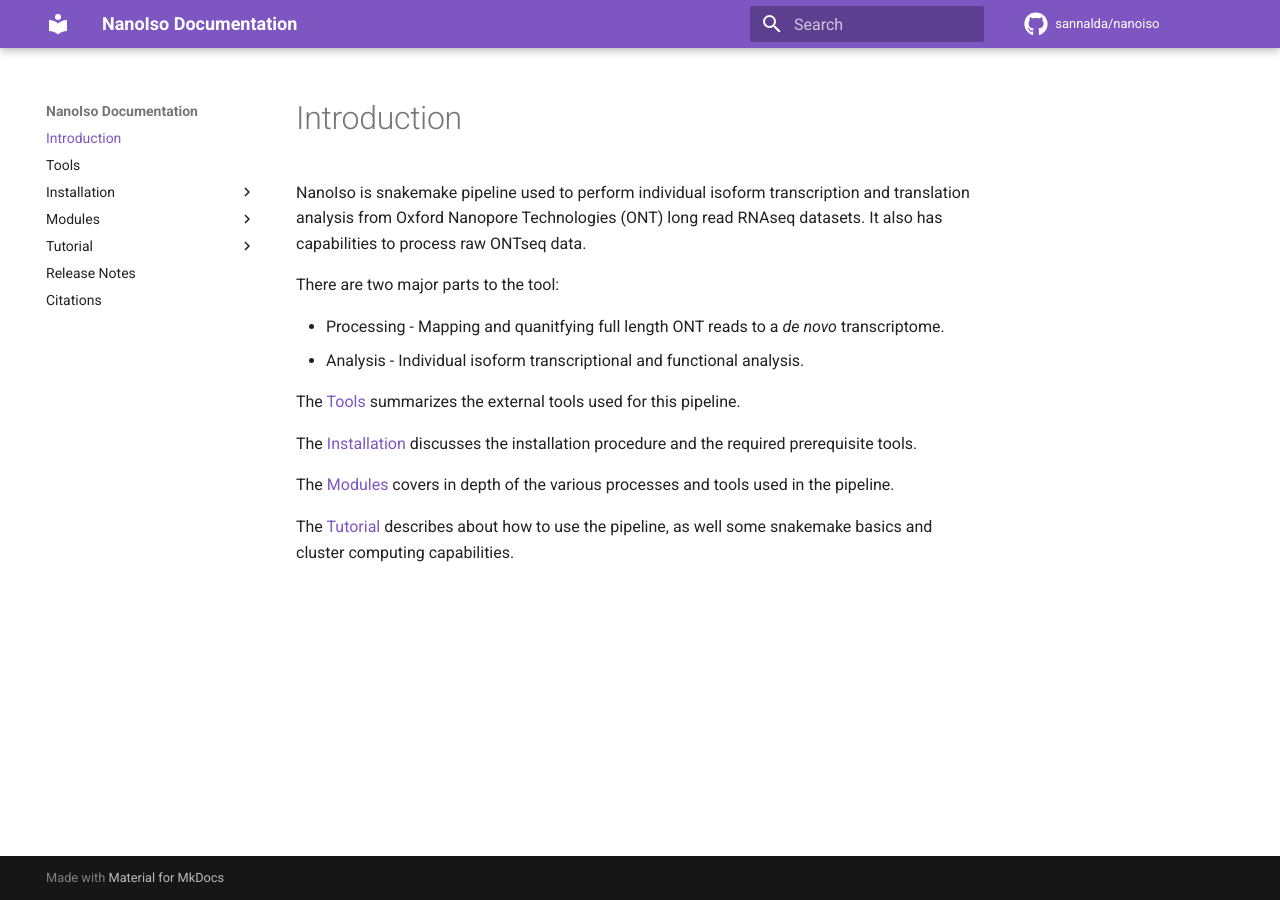
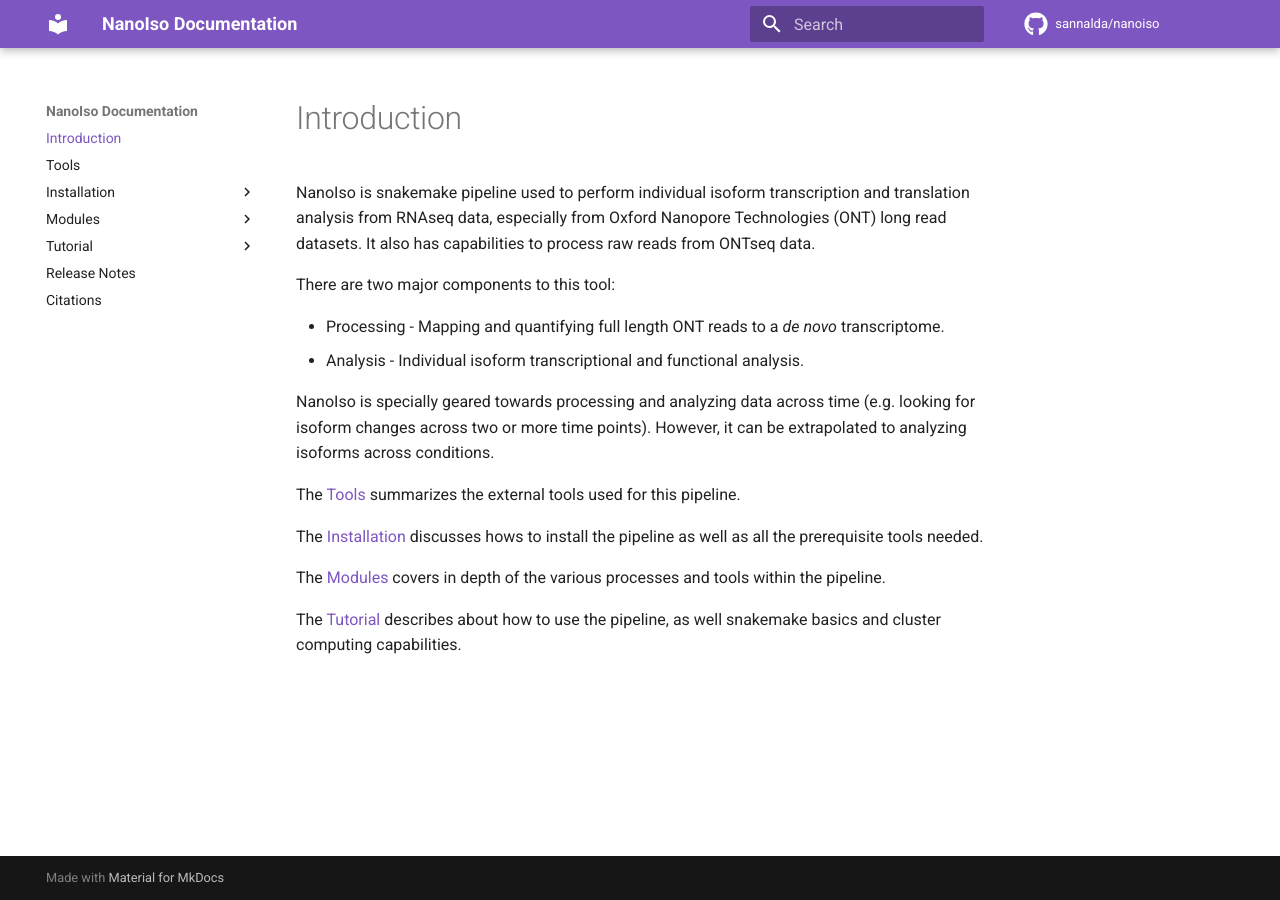
Before and after one commit to sannalda/isotv, an MkDocs documentation site: the page built from docs/index.md, in a window 1280 px wide. Built offline with MkDocs 1.6.1 and Material for MkDocs 9.7.7, drawn with Linux system fonts in a browser that asks for light colours.

Commit message:
Updating content

```diff
--- a/docs/index.md
+++ b/docs/index.md
@@ -1,16 +1,18 @@
 # Introduction
 
-NanoIso is snakemake pipeline used to perform individual isoform transcription and translation analysis from Oxford Nanopore Technologies (ONT) long read RNAseq datasets. It also has capabilities to process raw ONTseq data.
+NanoIso is snakemake pipeline used to perform individual isoform transcription and translation analysis from RNAseq data, especially from Oxford Nanopore Technologies (ONT) long read datasets. It also has capabilities to process raw reads from ONTseq data.
 
-There are two major parts to the tool:
+There are two major components to this tool:
 
-* Processing - Mapping and quanitfying full length ONT reads to a *de novo* transcriptome.
+* Processing - Mapping and quantifying full length ONT reads to a *de novo* transcriptome.
 * Analysis - Individual isoform transcriptional and functional analysis.
+
+NanoIso is specially geared towards processing and analyzing data across time (e.g. looking for isoform changes across two or more time points). However, it can be extrapolated to analyzing isoforms across conditions.
 
 The [Tools](tools.md) summarizes the external tools used for this pipeline.
 
-The [Installation](prerequisite.md) discusses the installation procedure and the required prerequisite tools.
+The [Installation](prerequisite.md) discusses hows to install the pipeline as well as all the prerequisite tools needed.
 
-The [Modules](overview.md) covers in depth of the various processes and tools used in the pipeline.
+The [Modules](overview.md) covers in depth of the various processes and tools within the pipeline.
 
-The [Tutorial](general.md) describes about how to use the pipeline, as well some snakemake basics and cluster computing capabilities.
+The [Tutorial](general.md) describes about how to use the pipeline, as well snakemake basics and cluster computing capabilities.
--- a/mkdocs.yml
+++ b/mkdocs.yml
@@ -37,7 +37,7 @@ nav:
             - Structure: structure.md
             - Phosphorylation Site: site.md
             - Prion: prion.md
-        - Report: visualization.md
+        - Visualization: visualization.md
     - Tutorial:
         - General: general.md
         - Processing: processing.md
```
Also changed, not shown: docs/introduction.md (+4 -4 lines), docs/processing.md (+1 -1 lines), docs/visualization.md (+2 -2 lines).
